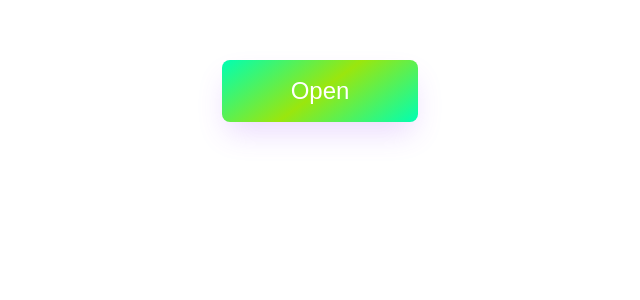
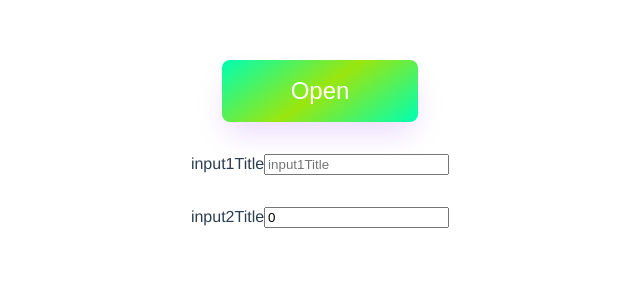
Before and after one commit to amiller120/vue-components, a Vue app: page / in a window 1280 px wide. Shown: the top 300 px of the page, without its empty margins (320-960 px from the left). Built offline with nearby package versions, Linux system fonts and the light colour scheme.

Commit message:
Add BaseInput and use in app.vue

```diff
--- a/src/App.vue
+++ b/src/App.vue
@@ -1,10 +1,21 @@
 <template>
-  <div>
     <button v-if="!isOpen" class="modal-button" @click="toggleModal">
       Open
     </button>
     <button v-else class="modal-button" @click="toggleModal">Close</button>
-  </div>
+
+    <form class="form-top">
+      <BasicInput
+        v-model="input1"
+        label="input1Title"
+        />
+
+        <BasicInput
+        v-model="input2"
+        label="input2Title"
+         />
+    </form>
+
     <SimpleModal v-bind:modalOpen="isOpen">
       <h1>Test</h1>
       <p>using a slot to add content to the modal.</p>
@@ -14,12 +25,17 @@
 
 <script>
 import SimpleModal from "./components/modal.vue";
+import BasicInput from "./components/Form/BaseInput.vue"
 
 export default {
   name: "App",
   data() {
     return {
       isOpen: false,
+      input1: "",
+      input1Title: "title",
+      input2Title: "title",
+      input2: 0,
     };
   },
   methods: {
@@ -29,6 +45,7 @@ export default {
   },
   components: {
     SimpleModal,
+    BasicInput
   },
 };
 </script>
@@ -69,10 +86,19 @@ export default {
   outline: 0;
 }
 
+
 @media (min-width: 768px) {
   .modal-button {
     font-size: 24px;
     min-width: 196px;
   }
 }
+
+.form-top{
+  margin-top: 2rem;
+}
+
+.field{
+  margin-bottom:2rem;
+}
 </style>
--- /dev/null
+++ b/src/components/Form/BaseInput.vue
@@ -0,0 +1,28 @@
+<template>
+  <div>
+    <label v-if="label">{{ label }}</label>
+    <input
+        v-bind="$attrs"
+      :value="modelValue"
+      :placeholder="label"
+      @input="$emit('update:modelValue', $event.target.value)"
+      class="field"
+    >
+  </div>
+</template>
+<script>
+export default {
+  props: {
+    label: {
+      type: String,
+      default: "",
+    },
+    modelValue:{
+        type: [String, Number],
+        default: ''
+    }
+  },
+};
+</script>
+<style>
+</style>
--- /dev/null
+++ b/src/components/Form/ExampleForm.vue
@@ -0,0 +1,40 @@
+<template>
+<div>
+      <form class="form-top">
+      <BasicInput
+        v-model="input1"
+        label="input1Title"
+        />
+
+        <BasicInput
+        v-model="input2"
+        label="input2Title"
+         />
+    </form>
+    </div>
+</template>
+<script>
+import BasicInput from './BaseInput.vue'
+
+export default {
+  data() {
+    return {
+      input1: "",
+      input1Title: "title",
+      input2Title: "title",
+      input2: 0,
+    };
+  },
+  components:{
+    BasicInput
+  }
+};
+</script>
+<style>
+.form-top{
+    margin-top: 2rem;
+}
+.field {
+  margin-bottom: 24px;
+}
+</style>
--- a/src/components/modal.vue
+++ b/src/components/modal.vue
@@ -37,6 +37,7 @@ export default {
 .modal {
   width: 50em;
   height: 25em;
+  background-color: rgb(255, 255, 255);
   box-shadow: rgba(0, 0, 0, 0.25) 0px 0.0625em 0.0625em,
     rgba(0, 0, 0, 0.25) 0px 0.125em 0.5em,
     rgba(255, 255, 255, 0.1) 0px 0px 0px 1px inset;
```
